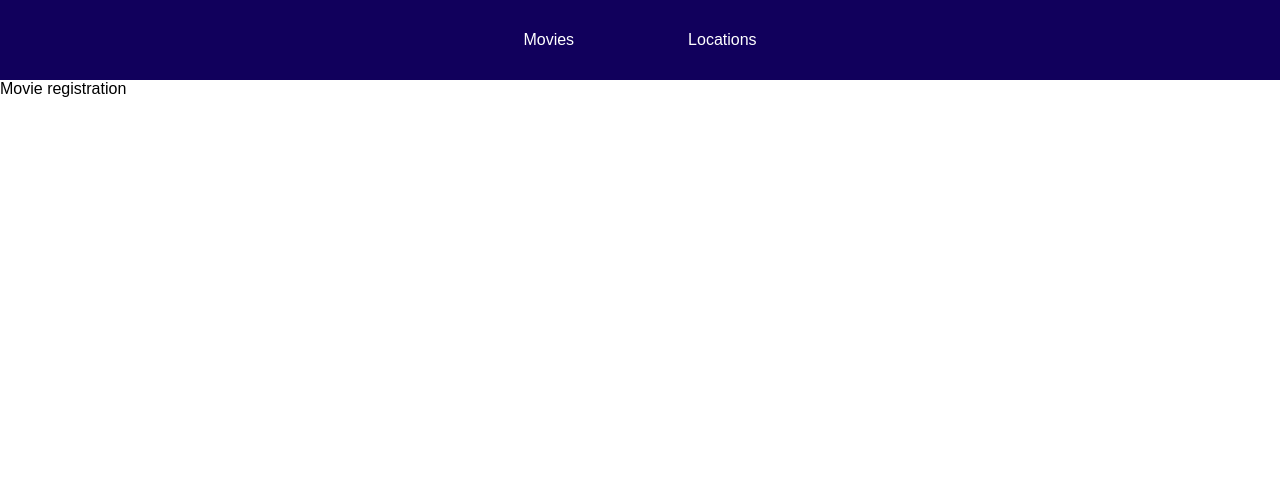
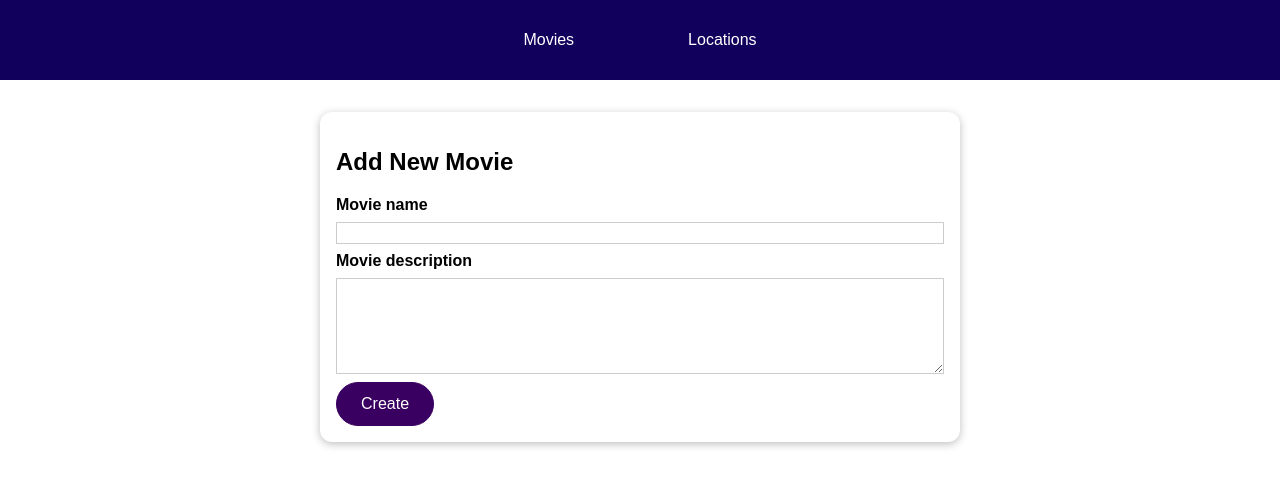
Before and after one commit to grirorevvadim/movieLoc-frontend-app, a Vue app: page /movies/register in a window 1280 px wide. Shown: the top 486 px of the page. Built offline with nearby package versions, Linux system fonts and the light colour scheme.

Commit message:
movie add is added

```diff
--- /dev/null
+++ b/src/components/movies/MovieForm.vue
@@ -0,0 +1,88 @@
+<template>
+  <form @submit.prevent="submit">
+    <div class="form-control">
+      <label for="name">Movie name</label>
+      <input type="text" id="name" v-model.trim="movieName" />
+    </div>
+    <div class="form-control">
+      <label for="desc">Movie description</label>
+      <textarea rows="5" id="desc" v-model.trim="desc"></textarea>
+    </div>
+    <base-button>Create</base-button>
+  </form>
+</template>
+
+<script>
+export default {
+  data() {
+    return {
+      movieName: '',
+      desc: '',
+    };
+  },
+  methods:{
+    submit(){
+        const formData= {
+            movieName: this.movieName,
+            desc: this.desc,
+        }
+    }
+  }
+};
+</script>
+<style scoped>
+.form-control {
+  margin: 0.5rem 0;
+}
+
+label {
+  font-weight: bold;
+  display: block;
+  margin-bottom: 0.5rem;
+}
+
+input[type='checkbox'] + label {
+  font-weight: normal;
+  display: inline;
+  margin: 0 0 0 0.5rem;
+}
+
+input,
+textarea {
+  display: block;
+  width: 100%;
+  border: 1px solid #ccc;
+  font: inherit;
+}
+
+input:focus,
+textarea:focus {
+  background-color: #f0e6fd;
+  outline: none;
+  border-color: #3d008d;
+}
+
+input[type='checkbox'] {
+  display: inline;
+  width: auto;
+  border: none;
+}
+
+input[type='checkbox']:focus {
+  outline: #3d008d solid 1px;
+}
+
+h3 {
+  margin: 0.5rem 0;
+  font-size: 1rem;
+}
+
+.invalid label {
+  color: red;
+}
+
+.invalid input,
+.invalid textarea {
+  border: 1px solid red;
+}
+</style>
--- a/src/pages/movies/MovieRegistration.vue
+++ b/src/pages/movies/MovieRegistration.vue
@@ -1 +1,15 @@
-<template>Movie registration</template>
+<template>
+  <section>
+    <base-card>
+    <h2>Add New Movie</h2>
+    <movie-form></movie-form>
+    </base-card>
+  </section>
+</template>
+
+<script>
+import MovieForm from './../../components/movies/MovieForm.vue';
+export default {
+  components: { MovieForm },
+};
+</script>
```
